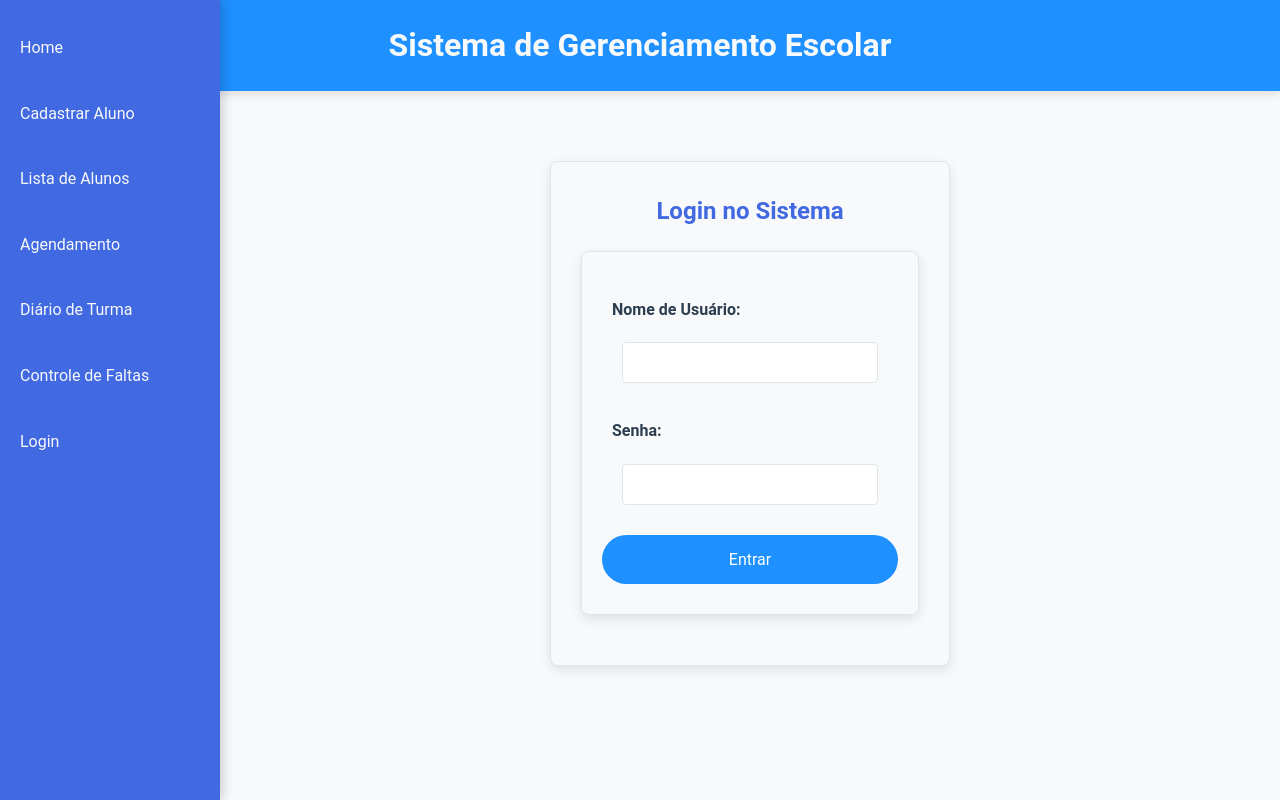
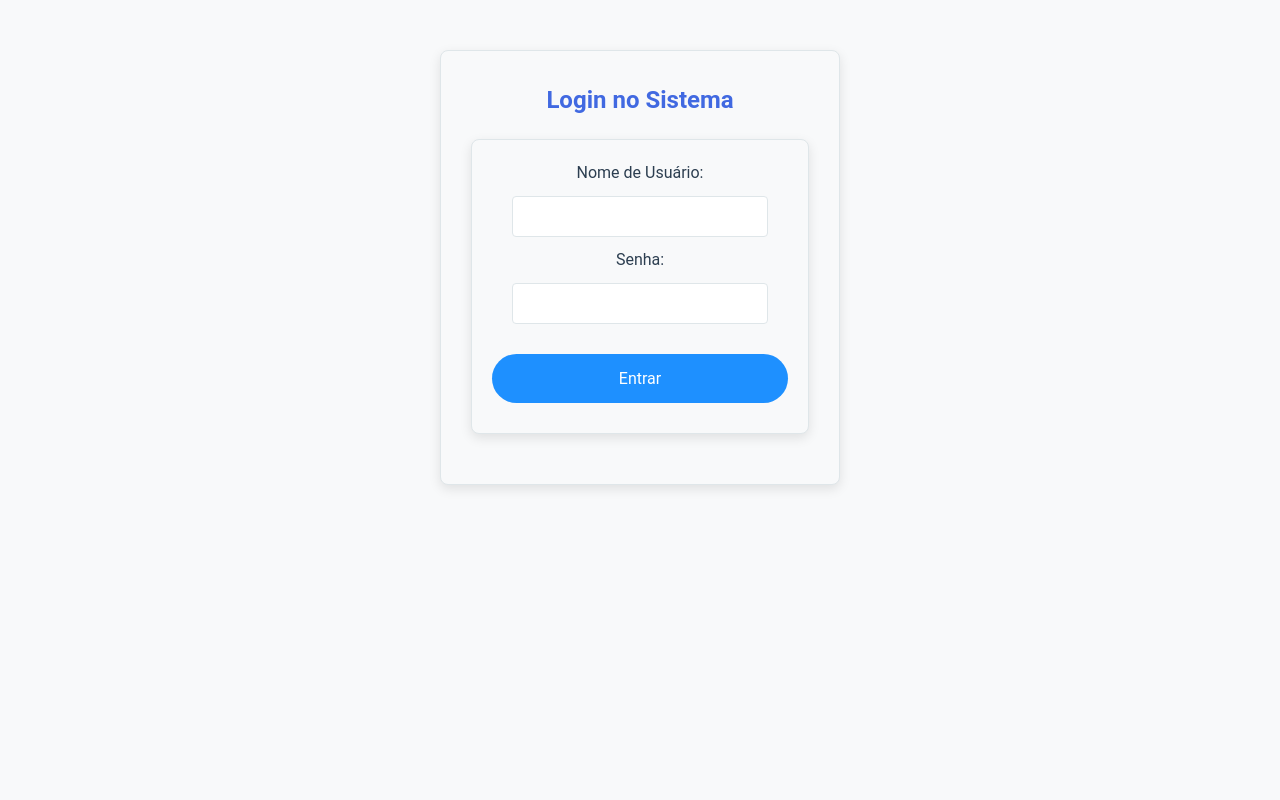
Before and after one commit to ModestoNeto/ProjetoEstagio, a Django app: template app_escola/templates/app_escola/login.html in a window 1280 px wide. Run offline with Django 5.2, Linux system fonts and the light colour scheme; the template is opened without the code that fills it: values that come from a table or form of the project are taken from there, others are empty; parts of the project's set-up code (start-up, migrations or seed data) failed here and were passed over.

Commit message:
Login + superuser

```diff
--- a/app_escola/static/css/style.css
+++ b/app_escola/static/css/style.css
@@ -28,7 +28,7 @@ body {
     line-height: 1.6;
     display: flex;
     flex-direction: column;
-    min-height: 100vh; /* Altura mínima para o corpo */
+    min-height: 100vh;
 }
 
 /* Cabeçalho */
@@ -55,10 +55,6 @@ header {
     transition: transform 0.3s ease;
 }
 
-.sidebar.active {
-    transform: translateX(-220px);
-}
-
 .sidebar ul {
     list-style: none;
     padding: 0;
@@ -69,17 +65,22 @@ header {
     margin-bottom: 10px;
 }
 
-.sidebar ul li a {
+.sidebar ul li a,
+.sidebar ul li button {
     text-decoration: none;
     color: var(--background-color);
     font-size: 16px;
     padding: 15px 20px;
     display: block;
     border-radius: 8px;
+    border: none;
+    background: none;
+    cursor: pointer;
     transition: background-color 0.3s ease, transform 0.3s ease;
 }
 
-.sidebar ul li a:hover {
+.sidebar ul li a:hover,
+.sidebar ul li button:hover {
     background-color: var(--accent-color);
     transform: translateX(5px); /* Efeito de deslizamento */
 }
@@ -117,15 +118,6 @@ header {
     margin: 10px 0;
     box-shadow: 0px 4px 12px rgba(0, 0, 0, 0.1);
     transition: transform 0.3s ease;
-}
-
-.event-card h3 {
-    margin-bottom: 10px;
-    color: var(--primary-dark);
-}
-
-.event-card p {
-    color: var(--text-color);
 }
 
 .event-card:hover {
@@ -185,7 +177,7 @@ button:hover {
 /* Estilização da Página de Login */
 .login-container {
     max-width: 400px;
-    margin: 50px auto; /* Centralizar o formulário na tela */
+    margin: 50px auto;
     padding: 30px;
     background-color: var(--background-color);
     border: 1px solid var(--border-color);
@@ -199,21 +191,8 @@ button:hover {
     color: var(--primary-dark);
 }
 
-.login-container form {
-    display: flex;
-    flex-direction: column;
-    align-items: center;
-}
-
-.login-container label {
-    margin-top: 15px;
-    font-weight: bold;
-    text-align: left;
-    width: 100%;
-}
-
 .login-container input {
-    width: calc(100% - 40px); /* Ajuste para incluir padding */
+    width: calc(100% - 40px);
     padding: 12px 20px;
     margin: 10px 0;
     border: 1px solid var(--border-color);
@@ -247,7 +226,7 @@ button:hover {
 
 /* Filtro oculto na lista de alunos */
 .filter-form {
-    display: none; /* Escondido por padrão */
+    display: none;
     background-color: var(--background-color);
     padding: 20px;
     margin: 20px 0;
@@ -257,7 +236,7 @@ button:hover {
 }
 
 .filter-form.show {
-    display: block; /* Mostrar quando ativo */
+    display: block;
     animation: slideDown 0.3s ease-in-out;
 }
 
@@ -285,7 +264,7 @@ button:hover {
         margin-left: 0;
     }
     .menu-button {
-        display: block; /* Exibir o menu em dispositivos móveis */
+        display: block;
         margin: 20px;
     }
 }
--- a/app_escola/templates/app_escola/base.html
+++ b/app_escola/templates/app_escola/base.html
@@ -1,5 +1,4 @@
 {% load static %}
-
 <!DOCTYPE html>
 <html lang="pt-br">
 <head>
@@ -17,13 +16,12 @@
     <!-- Menu Lateral -->
     <aside class="sidebar">
         <ul>
-            <li><a href="{% url 'home' %}">Home</a></li>
-            <li><a href="{% url 'cadastrar_aluno' %}">Cadastrar Aluno</a></li>
-            <li><a href="{% url 'lista_alunos' %}">Lista de Alunos</a></li>
-            <li><a href="{% url 'agendamento' %}">Agendamento</a></li>
-            <li><a href="{% url 'diario_turma' %}">Diário de Turma</a></li>
-            <li><a href="{% url 'faltas' %}">Controle de Faltas</a></li>
-            <li><a href="{% url 'login' %}">Login</a></li>
+            <li><a href="{% url 'home' %}" class="menu-button">Home</a></li>
+            <li><a href="{% url 'cadastrar_aluno' %}" class="menu-button">Cadastrar Aluno</a></li>
+            <li><a href="{% url 'lista_alunos' %}" class="menu-button">Lista de Alunos</a></li>
+            <li><a href="{% url 'agendamento' %}" class="menu-button">Agendamento</a></li>
+            <li><a href="{% url 'diario_turma' %}" class="menu-button">Diário de Turma</a></li>
+            <li><a href="{% url 'faltas' %}" class="menu-button">Controle de Faltas</a></li>
         </ul>
     </aside>
 
@@ -36,7 +34,6 @@
 
     <!-- Script para menu responsivo -->
     <script>
-        // Script para alternar a visibilidade do menu lateral em dispositivos móveis
         function toggleMenu() {
             const sidebar = document.querySelector('.sidebar');
             sidebar.classList.toggle('active');
--- a/app_escola/templates/app_escola/login.html
+++ b/app_escola/templates/app_escola/login.html
@@ -1,23 +1,35 @@
-{% extends 'app_escola/base.html' %}
-
-{% block title %}Login{% endblock %}
-
-{% block content %}
-    <!-- Botão de menu responsivo para dispositivos móveis -->
-    <button class="menu-button" onclick="toggleMenu()">☰ Menu</button>
-
-    <!-- Formulário de Login Centralizado -->
+{% load static %}
+<!DOCTYPE html>
+<html lang="pt-br">
+<head>
+    <meta charset="UTF-8">
+    <meta name="viewport" content="width=device-width, initial-scale=1.0">
+    <title>Login</title>
+    <link rel="stylesheet" href="{% static 'css/style.css' %}">
+</head>
+<body>
     <div class="login-container">
         <h2>Login no Sistema</h2>
         <form method="post">
             {% csrf_token %}
+            <!-- Nome de usuário -->
             <label for="username">Nome de Usuário:</label>
             <input type="text" id="username" name="username" required>
 
+            <!-- Senha -->
             <label for="password">Senha:</label>
             <input type="password" id="password" name="password" required>
 
+            <!-- Botão de Login -->
             <button type="submit">Entrar</button>
         </form>
+
+        <!-- Mensagem de erro de autenticação -->
+        {% if form.errors %}
+            <div class="error-message">
+                <p>Nome de usuário ou senha incorretos. Tente novamente.</p>
+            </div>
+        {% endif %}
     </div>
-{% endblock %}
+</body>
+</html>
--- a/app_escola/urls.py
+++ b/app_escola/urls.py
@@ -1,13 +1,14 @@
 from django.urls import path
+from django.contrib.auth import views as auth_views
 from . import views
 
 urlpatterns = [
-    path('', views.home, name='home'),                    # Página inicial
-    path('cadastrar/', views.cadastrar_aluno, name='cadastrar_aluno'),  # Página de cadastro de alunos
-    path('alunos/', views.lista_alunos, name='lista_alunos'),           # Página para listar alunos
-    path('login/', views.login_view, name='login'),                    # Página de login
-    path('logout/', views.logout_view, name='logout'),                 # Página de logout
-    path('agendamento/', views.agendamento_view, name='agendamento'),  # Página de agendamento
-    path('diario/', views.diario_turma_view, name='diario_turma'),     # Página de diário de turma
-    path('faltas/', views.faltas_view, name='faltas'),                 # Página de controle de faltas
+    path('', auth_views.LoginView.as_view(template_name='app_escola/login.html'), name='login'),  # Definir a tela de login como inicial
+    path('home/', views.home, name='home'),  # Página inicial após login
+    path('logout/', auth_views.LogoutView.as_view(template_name='app_escola/logout.html'), name='logout'),  # URL de logout usando template `logout.html`
+    path('cadastrar_aluno/', views.cadastrar_aluno, name='cadastrar_aluno'),
+    path('lista_alunos/', views.lista_alunos, name='lista_alunos'),
+    path('agendamento/', views.agendamento, name='agendamento'),
+    path('diario_turma/', views.diario_turma, name='diario_turma'),
+    path('faltas/', views.faltas, name='faltas'),
 ]
--- a/setup/urls.py
+++ b/setup/urls.py
@@ -1,7 +1,7 @@
 from django.contrib import admin
-from django.urls import path, include
+from django.urls import path, include  # Importar 'include' para incluir as URLs de 'app_escola'
 
 urlpatterns = [
     path('admin/', admin.site.urls),
-    path('', include('app_escola.urls')),
+    path('', include('app_escola.urls')),  # Incluir as URLs definidas no 'app_escola/urls.py'
 ]
```
Also changed, not shown: app_escola/templates/app_escola/logout.html (added, +17 -0 lines), app_escola/views.py (+30 -38 lines), setup/settings.py (+26 -26 lines), db.sqlite3, 1 other file.
